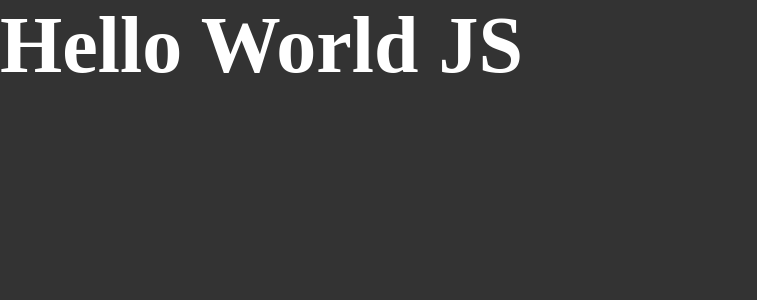
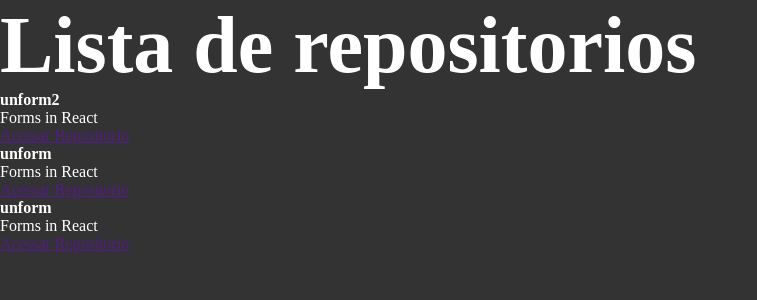
Before and after one commit to devBernardo-Mendes/ignite-react-rocketseat, a React app: page / in a window 1280 px wide. Shown: the top 300 px of the page, without its empty margins (0-757 px from the left). Built offline with nearby package versions, Linux system fonts and the light colour scheme; the HTML template or start-up script is replaced by a standard one.

Commit message:
feat: :sparkles: First React component

```diff
--- a/src/App.jsx
+++ b/src/App.jsx
@@ -1,5 +1,6 @@
+import { RepositoryList } from "./components/repositoryList";
 import "./styles/global.scss";
 
 export function App() {
-  return <h1>Hello World JS</h1>;
+  return <RepositoryList />;
 }
--- /dev/null
+++ b/src/components/repositoryList.jsx
@@ -0,0 +1,33 @@
+import React from "react";
+
+const repositoryName = "unform2";
+
+export function RepositoryList() {
+  return (
+    <section>
+      <h1>Lista de repositorios</h1>
+
+      <ul>
+        <li>
+          <strong>{repositoryName}</strong>
+          <p>Forms in React</p>
+          <a href="">Acessar Repositorio</a>
+        </li>
+      </ul>
+      <ul>
+        <li>
+          <strong>unform</strong>
+          <p>Forms in React</p>
+          <a href="">Acessar Repositorio</a>
+        </li>
+      </ul>
+      <ul>
+        <li>
+          <strong>unform</strong>
+          <p>Forms in React</p>
+          <a href="">Acessar Repositorio</a>
+        </li>
+      </ul>
+    </section>
+  );
+}
```
